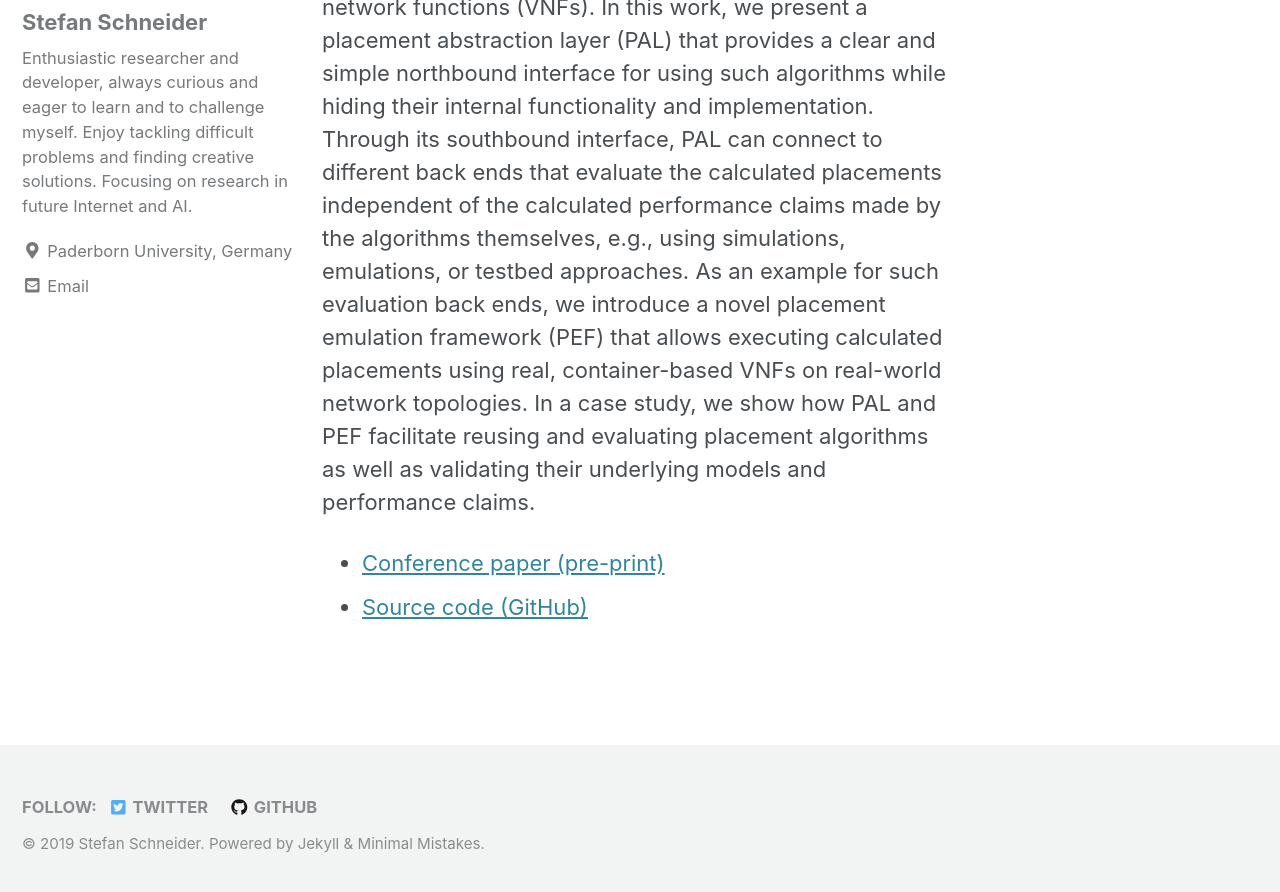
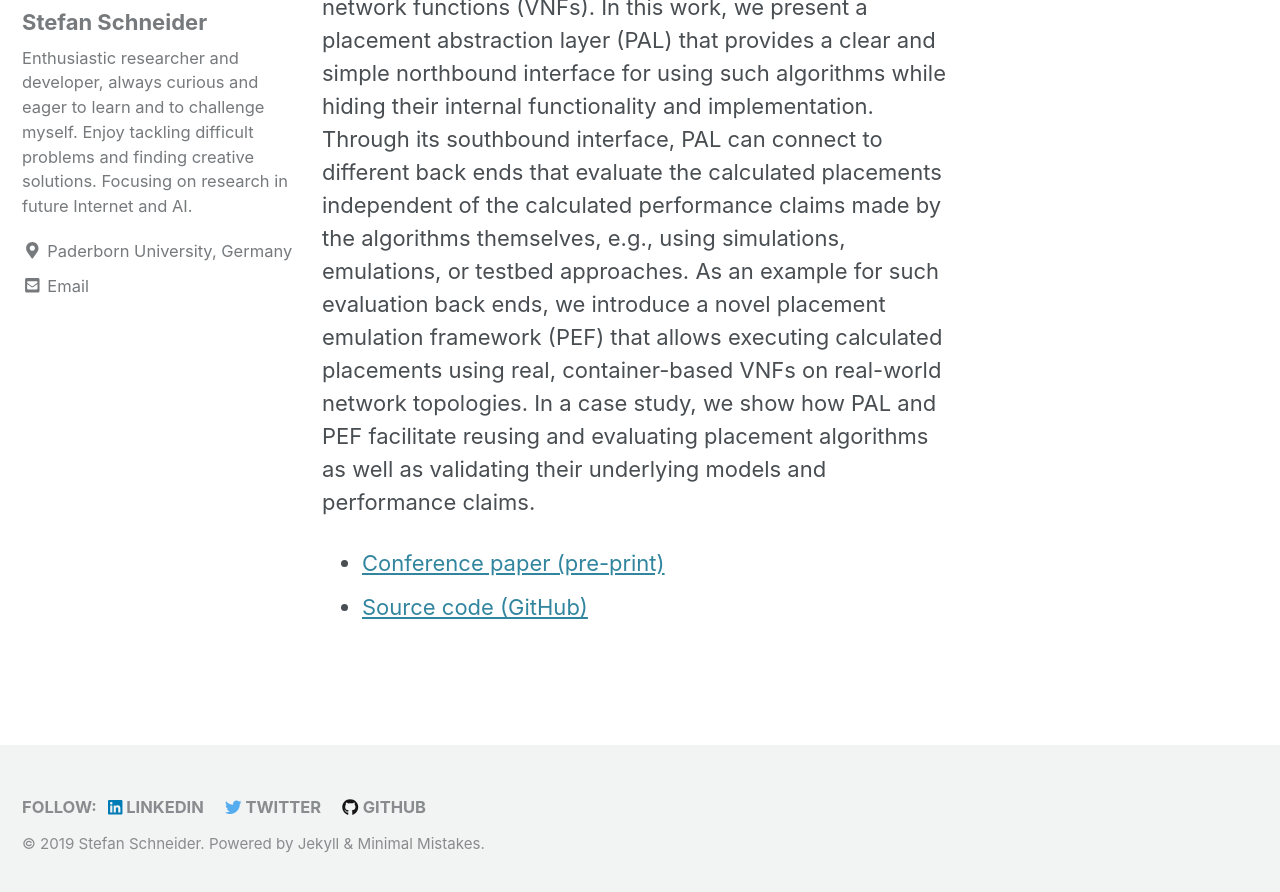
Before and after one commit to stefanbschneider/stefanbschneider.github.io, a Jekyll site: the page built from _pages/research.md, in a window 1280 px wide and 900 px high, scrolled down 5529 px. Shown: the top 892 px of the window. Built offline with Jekyll 4.4.1, drawn with Linux system fonts in a browser that asks for light colours; cached includes are drawn as plain includes; nearby versions of some CDN libraries.

Commit message:
added linkedin to footer; updated icons

```diff
--- a/_config.yml
+++ b/_config.yml
@@ -131,14 +131,17 @@ author:
 # Site Footer
 footer:
   links:
+    - label: "LinkedIn"
+      icon: "fab fa-linkedin"
+      url: "https://www.linkedin.com/in/stefanbschneider/"
     - label: "Twitter"
-      icon: "fab fa-fw fa-twitter-square"
+      icon: "fab fa-twitter"
       url: "https://twitter.com/stefan_schn"
     - label: "Facebook"
       icon: "fab fa-fw fa-facebook-square"
       # url:
     - label: "GitHub"
-      icon: "fab fa-fw fa-github"
+      icon: "fab fa-github"
       url: "https://github.com/stefanbschneider"
     - label: "GitLab"
       icon: "fab fa-fw fa-gitlab"
```
